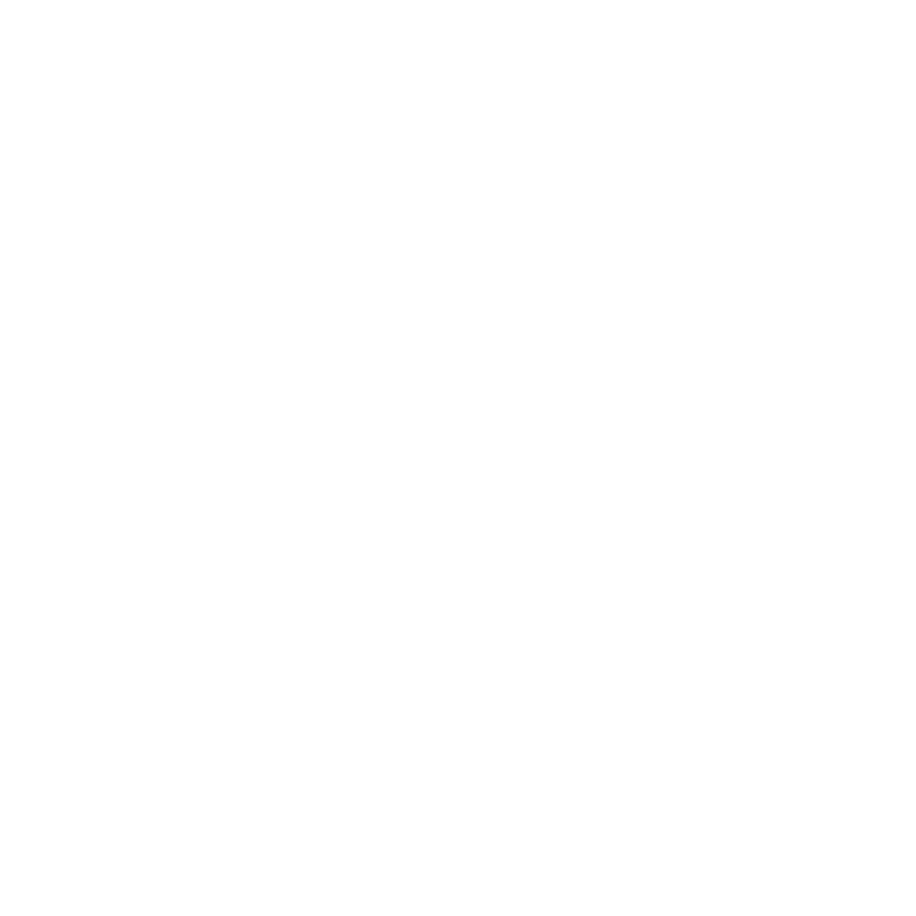
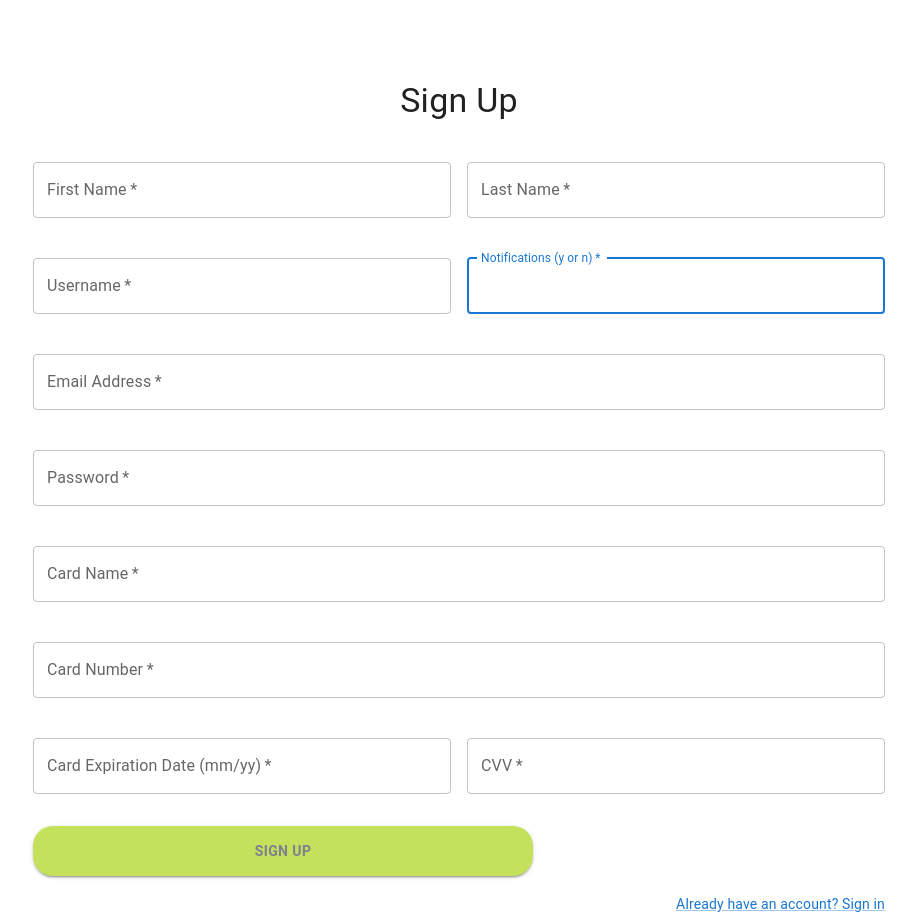
Before and after one commit to SakshamJain2552/SEPT-Website, a React (Create React App) app in the folder frontend/: page /signup in a window 1280 px wide. Before the commit this address had no page. Shown: the whole page, without its empty margins (181-1097 px from the left). Before the commit the page ends 800 px from the top, so only its background shows below. Built offline with nearby package versions, Linux system fonts and the light colour scheme.

Commit message:
more signup changes, new signup fields

```diff
--- a/frontend/src/App.js
+++ b/frontend/src/App.js
@@ -14,7 +14,7 @@
 import ProductDetail from './pages/product-details';
 import CartPage from './pages/cart';
 import Checkout from './pages/checkout';
-
+import SignUp from './pages/signup';
 
 const theme = createTheme({
   palette: {
@@ -43,7 +43,7 @@
         <Route path='/contact/saksham' element={<AboutSaksham/>} />
         <Route path='/contact/hari' element={<AboutHari/>} />
         <Route path='/contact/lance' element={<AboutLance/>} />
-          {/* <Route path='/signup' element={<SignUp />} /> */}
+          <Route path='/signup' element={<SignUp />} />
           <Route path="/product/:productId" element={<ProductDetail />} />
           <Route path="cart" element={<CartPage />} />
           <Route path="checkout" element={<Checkout />} />
--- a/frontend/src/pages/signup.js
+++ b/frontend/src/pages/signup.js
@@ -17,9 +17,16 @@
   const navigate = useNavigate();
 
   const [formData, setFormData] = useState({
+    firstname: '',
+    lastname: '',
     username: '',
     email: '',
     password: '',
+    notifications: '',
+    cardName: '',
+    cardNumber: '',
+    cardExpiration: '',
+    cardCVV: ''
   });
 
   const [errorMessage, setErrorMessage] = useState(null);
@@ -27,7 +34,8 @@
   const handleChange = (e) => {
     const name = e.target.name;
     const value = e.target.value;
-    const temp = {username: formData.username, email: formData.email, password: formData.password};
+    const temp = {firstname: formData.firstname, lastname: formData.lastname, username: formData.username, email: formData.email, password: formData.password,
+        notifications: formData.notifications, cardName: formData.cardName, cardNumber: formData.cardNumber, cardExpiration: formData.cardExpiration, cardCVV: formData.cardCVV};
     temp[name] = value;
     setFormData(temp);
   };
@@ -36,7 +44,7 @@
     e.preventDefault();
 
    // Check if any of the required fields are empty
-    if (!formData.username || !formData.email || !formData.password) {
+    if ( !formData.firstname || !formData.lastname || !formData.username || !formData.email || !formData.password || !formData.notifications || !formData.cardName || !formData.cardNumber || !formData.cardExpiration || !formData.cardCVV) {
         setErrorMessage('Please fill in all the required fields.');
         return; // Prevent form submission
     }
@@ -44,9 +52,16 @@
     try {
 
         const response = await axios.post('http://localhost:8080/user/signup', {
+            "firstname": formData.firstname,
+            "lastname": formData.lastname,
             "username": formData.username,
             "email": formData.email,
-          "password": formData.password
+            "password": formData.password,
+            "notifications": formData.notifications,
+            "cardName": formData.cardName,
+            "cardNumber": formData.cardNumber,
+            "cardExpiration": formData.cardExpiration,
+            "cardCVV": formData.cardCVV
       });
     //   console.log('Registration successful:', response.data);
       if (response.data) {
@@ -76,6 +91,34 @@
             Sign Up
           </Typography>
           <Box component="form" onSubmit={handleSubmit} noValidate sx={{ mt: 1 }}>
+            <Grid container spacing={2}>
+              <Grid item xs={6}>
+                <TextField
+                  margin="normal"
+                  required
+                  fullWidth
+                  id="firstname"
+                  label="First Name"
+                  name="firstname"
+                  autoComplete="firstname"
+                  autoFocus
+                  onChange={handleChange}
+                />
+              </Grid>
+              <Grid item xs={6}>
+                <TextField
+                  margin="normal"
+                  required
+                  fullWidth
+                  id="lastname"
+                  label="Last Name"
+                  name="lastname"
+                  autoComplete="lastname"
+                  autoFocus
+                  onChange={handleChange}
+                />
+              </Grid>
+              <Grid item xs={6}>
                 <TextField
                   margin="normal"
                   required
@@ -87,6 +130,21 @@
                   autoFocus
                   onChange={handleChange}
                 />
+              </Grid>
+              <Grid item xs={6}>
+                <TextField
+                  margin="normal"
+                  required
+                  fullWidth
+                  id="notifications"
+                  label="Notifications (y or n)"
+                  name="notifications"
+                  autoComplete="notifications"
+                  autoFocus
+                  onChange={handleChange}
+                />
+              </Grid>
+              <Grid item xs={12}>
                 <TextField
                   margin="normal"
                   required
@@ -97,6 +155,8 @@
                   autoComplete="email"
                   onChange={handleChange}
                 />
+              </Grid>
+              <Grid item xs={12}>
                 <TextField
                   margin="normal"
                   required
@@ -108,6 +168,60 @@
                   autoComplete="new-password"
                   onChange={handleChange}
                 />
+              </Grid>
+              <Grid item xs={12}>
+                <TextField
+                  margin="normal"
+                  required
+                  fullWidth
+                  name="cardName"
+                  label="Card Name"
+                  type="cardName"
+                  id="cardName"
+                  autoComplete="cardName"
+                  onChange={handleChange}
+                />
+              </Grid>
+              <Grid item xs={12}>
+                <TextField
+                  margin="normal"
+                  required
+                  fullWidth
+                  name="cardNumber"
+                  label="Card Number"
+                  type="cardNumber"
+                  id="cardNumber"
+                  autoComplete="cardNumber"
+                  onChange={handleChange}
+                />
+              </Grid>
+              <Grid item xs={6}>
+                <TextField
+                  margin="normal"
+                  required
+                  fullWidth
+                  name="cardExpiration"
+                  label="Card Expiration Date (mm/yy)"
+                  type="cardExpiration"
+                  id="cardExpiration"
+                  autoComplete="cardExpiration"
+                  onChange={handleChange}
+                />
+              </Grid>
+              <Grid item xs={6}>
+                <TextField
+                  margin="normal"
+                  required
+                  fullWidth
+                  name="cardCVV"
+                  label="CVV"
+                  type="cardCVV"
+                  id="cardCVV"
+                  autoComplete="cardCVV"
+                  onChange={handleChange}
+                />
+              </Grid>
+            </Grid>
 
             {errorMessage && (
               <Typography variant="body2" color="error" align="center" style={{ width: '100%' }}>
```
Lines whose indentation alone changed are shown as unchanged.
